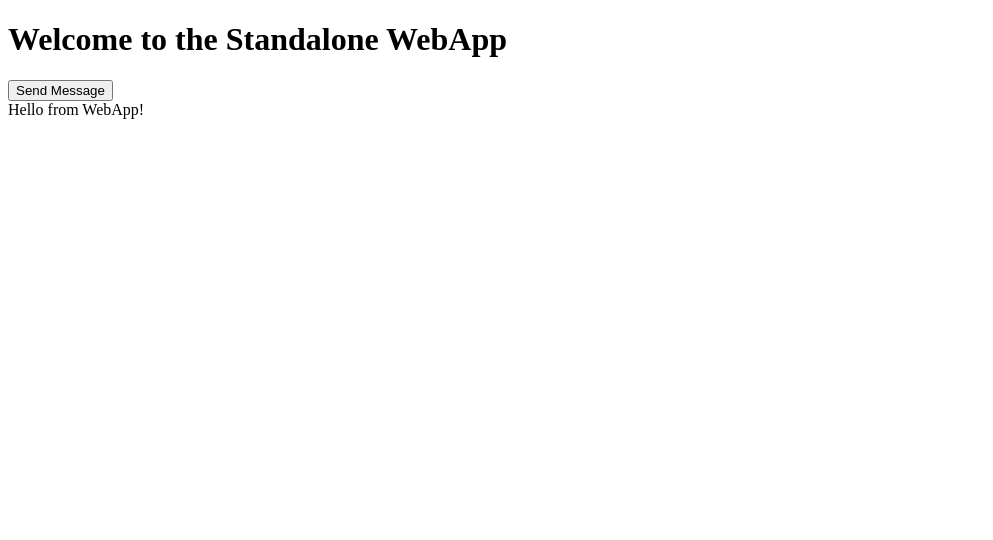
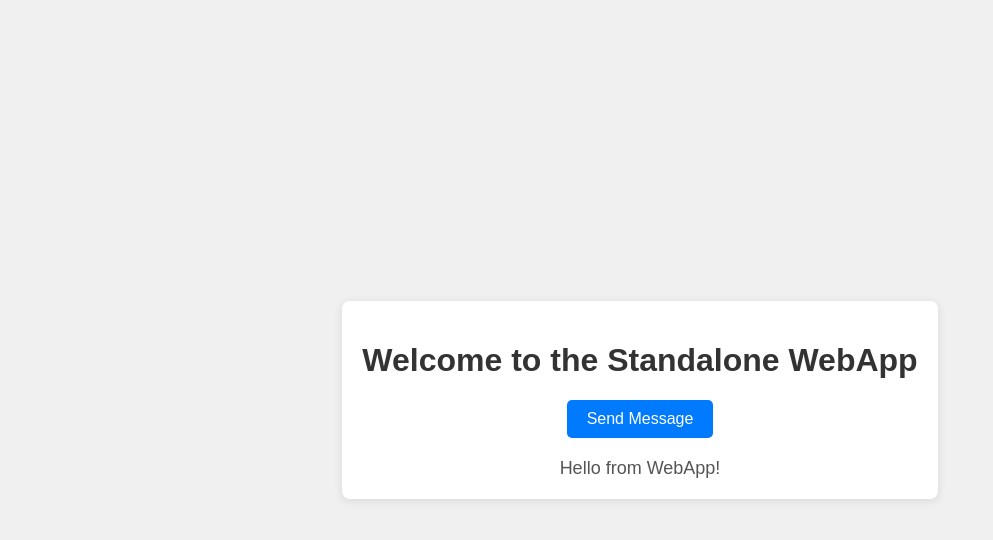
Before and after one commit to 1kawdalg/test_tg_web_app, a plain HTML site: page index.html in a window 1280 px wide. Both pictures are taken after a click on the button "Send Message". Shown: the whole page, without its empty margins (0-993 px from the left). Drawn offline with Linux system fonts and the light colour scheme.

Commit message:
Add files via upload

```diff
--- a/index.html
+++ b/index.html
@@ -4,21 +4,15 @@
     <meta charset="UTF-8">
     <meta name="viewport" content="width=device-width, initial-scale=1.0">
     <title>Standalone WebApp</title>
+    <link rel="stylesheet" href="styles.css">
 </head>
 <body>
-    <h1>Welcome to the Standalone WebApp</h1>
-    <button id="sendMessageButton">Send Message</button>
-    <div id="receivedData"></div>
+    <div class="container">
+        <h1>Welcome to the Standalone WebApp</h1>
+        <button id="sendMessageButton">Send Message</button>
+        <div id="receivedData"></div>
+    </div>
 
-    <script>
-        document.getElementById('sendMessageButton').addEventListener('click', () => {
-            const receivedDataDiv = document.getElementById('receivedData');
-            receivedDataDiv.innerText = 'Hello from WebApp!';
-            console.log('Send Message button clicked');
-        });
-
-        // Для отладки
-        console.log('Standalone WebApp initialized');
-    </script>
+    <script src="script.js"></script>
 </body>
 </html>
--- a/script.js
+++ b/script.js
@@ -1,11 +1,8 @@
-// Получение объекта Telegram WebApp
-const tg = window.Telegram.WebApp;
-
 document.getElementById('sendMessageButton').addEventListener('click', () => {
-    tg.sendData('Hello from WebApp!'); // Отправка данных боту
+    const receivedDataDiv = document.getElementById('receivedData');
+    receivedDataDiv.innerText = 'Hello from WebApp!';
+    console.log('Send Message button clicked');
 });
 
-// Функция для работы с данными, полученными от бота
-tg.onEvent('webAppData', (data) => {
-    alert(`Received data from bot: ${data}`);
-});
+// Для отладки
+console.log('Standalone WebApp initialized');
--- /dev/null
+++ b/styles.css
@@ -0,0 +1,43 @@
+body {
+    font-family: Arial, sans-serif;
+    background-color: #f0f0f0;
+    margin: 0;
+    padding: 0;
+    display: flex;
+    justify-content: center;
+    align-items: center;
+    height: 100vh;
+}
+
+.container {
+    background-color: #fff;
+    border-radius: 8px;
+    box-shadow: 0 2px 10px rgba(0, 0, 0, 0.1);
+    padding: 20px;
+    text-align: center;
+}
+
+h1 {
+    color: #333;
+}
+
+button {
+    background-color: #007bff;
+    color: white;
+    border: none;
+    padding: 10px 20px;
+    font-size: 16px;
+    border-radius: 5px;
+    cursor: pointer;
+    transition: background-color 0.3s ease;
+}
+
+button:hover {
+    background-color: #0056b3;
+}
+
+#receivedData {
+    margin-top: 20px;
+    font-size: 18px;
+    color: #555;
+}
```
